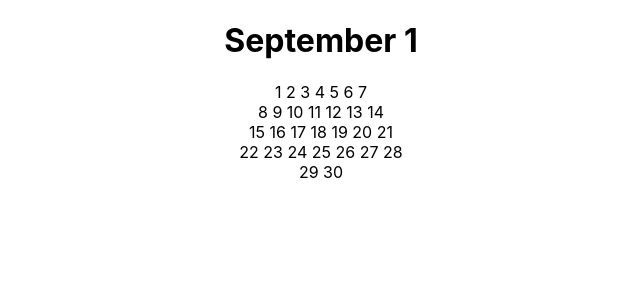
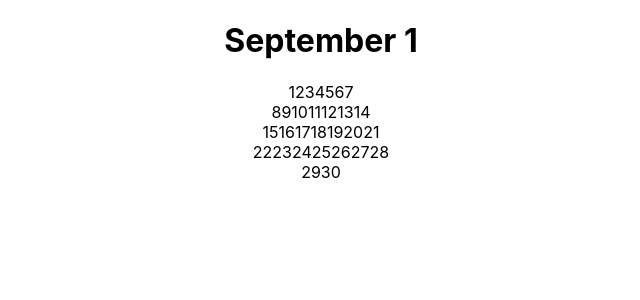
Before and after one commit to ShujaatAzim/Calendyr-Frontend, a React (Create React App) app: page / in a window 1280 px wide. Shown: the top 300 px of the page, without its empty margins (319-959 px from the left). Built offline with nearby package versions, Linux system fonts and the light colour scheme.

Commit message:
successfully rendered calendar and all components except dayview

```diff
--- a/src/components/Calendar.js
+++ b/src/components/Calendar.js
@@ -4,6 +4,7 @@ import Date from './Date'
 const Calendar = () => {
 
   let [date, setDate] = useState(1);
+
   let dates = [];
 
   const dateGen = () => {
@@ -31,7 +32,7 @@ const Calendar = () => {
       <div>
         {newDates.map(dates => {
           return (
-            <Date dates={dates} />
+            <Date key={dates} dates={dates} setDate={setDate}/>
           );
         })}
       </div>
--- a/src/components/Date.js
+++ b/src/components/Date.js
@@ -1,14 +1,37 @@
 import React from 'react'
 
 class Date extends React.Component {
+
+  state = {
+    currentDay: null,
+    clicked: false,
+    backgroundColor: "white"
+  }
+
+  dayClick = (day) => {
+    this.props.setDate(day)
+    this.setState({
+      currentDay: day,
+      clicked: true,
+      backgroundColor: "yellow"
+    })
+  }
+
+  sayHi = () => {
+    console.log("hi")
+  }
 
   render() {
     return (
       <div key={this.props.dates}>
         {this.props.dates.map(day => (
-          <span key={day}>
-            {" "}{day}
-          </span>
+          <div key={day} style={{ backgroundColor: this.state.backgroundColor, display: "inline-block"}}
+            onClick={() => {
+              this.dayClick(day);
+              this.sayHi()
+              }}>
+                {" "}{day}
+          </div>
         ))}
       </div>
     )
```
Also changed, not shown: src/components/DayView.js (+9 -0 lines).
